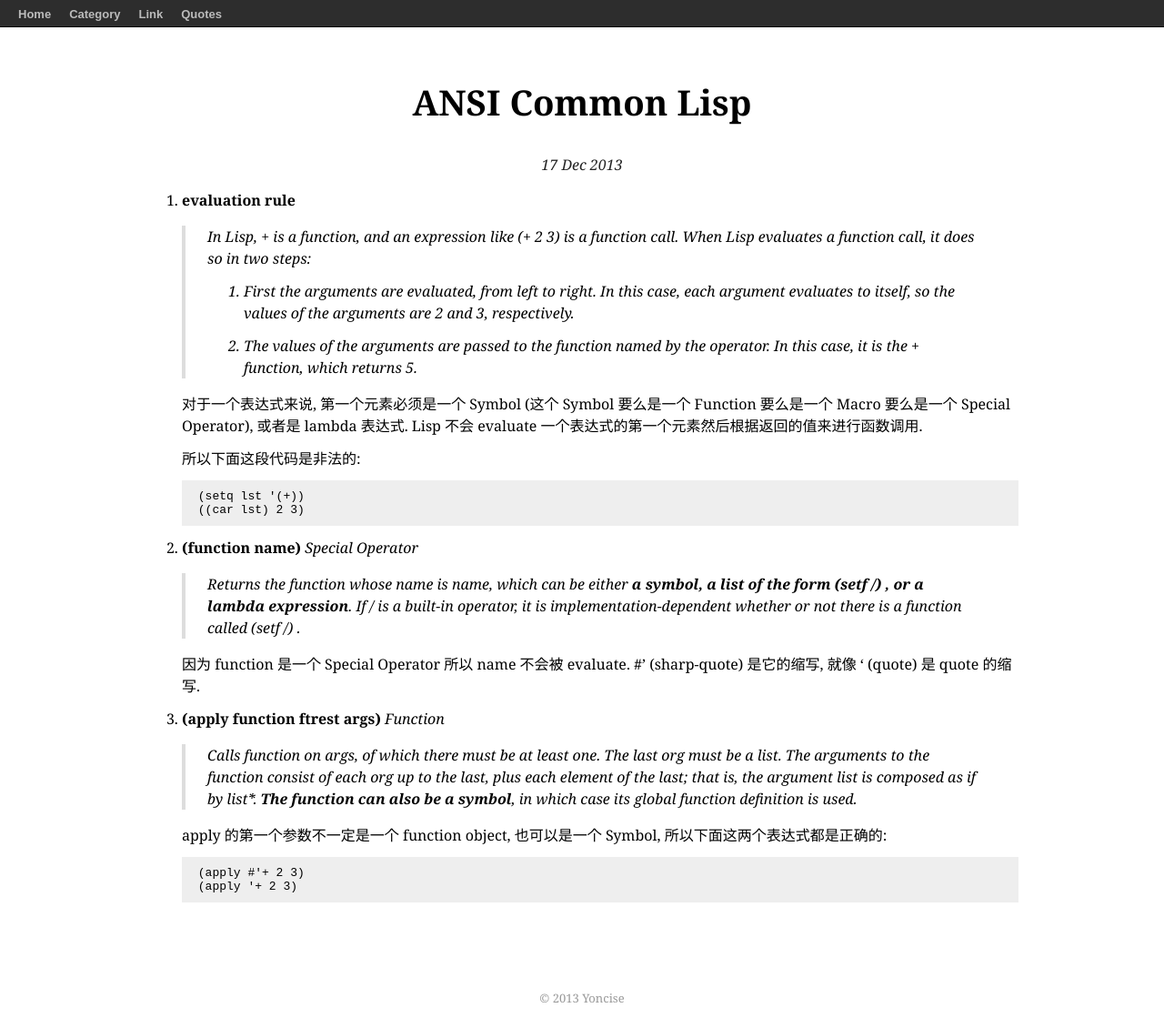
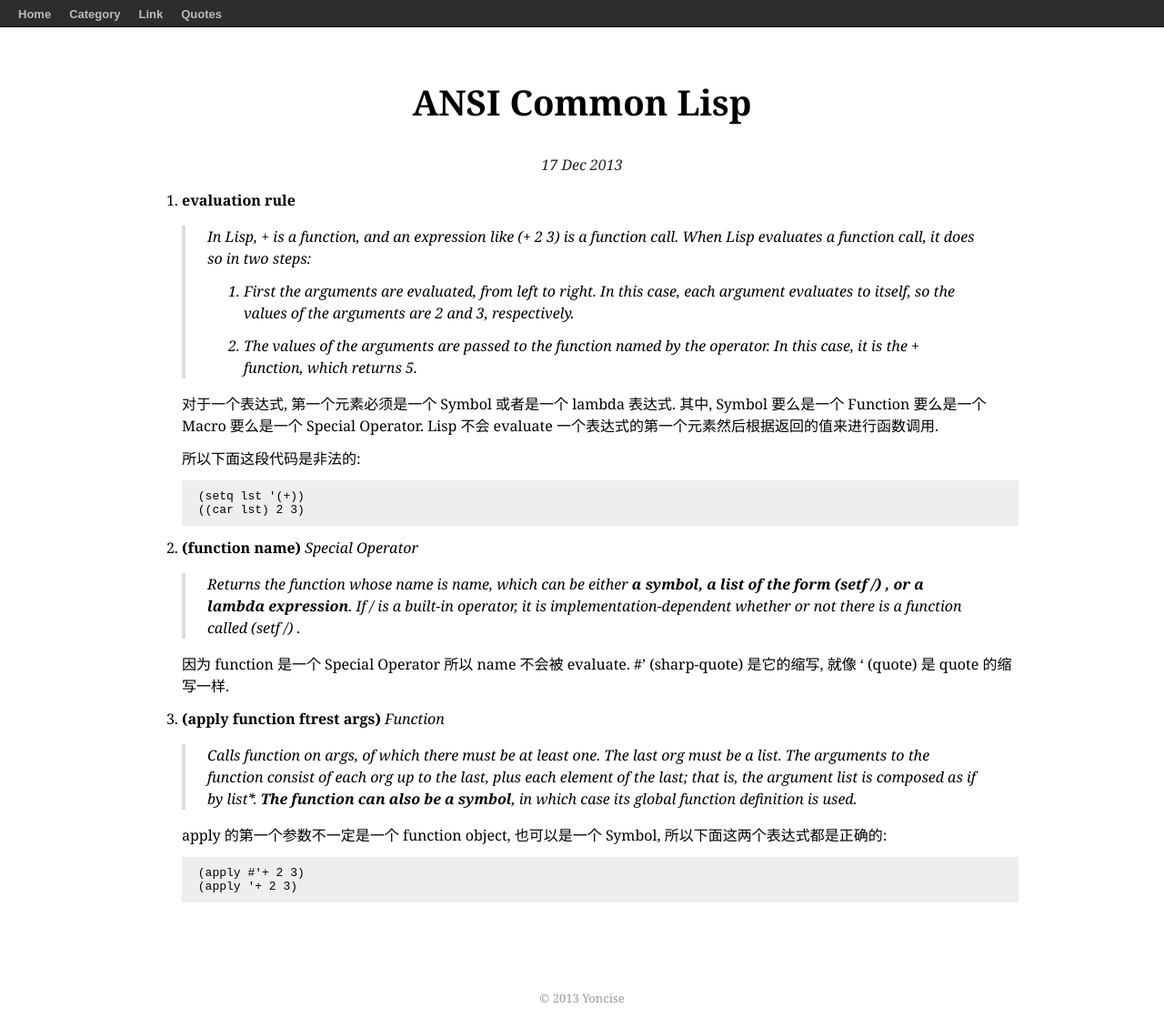
Before and after one commit to yoncise/yoncise.github.io, a Jekyll site: the page built from _posts/2013-12-17-ANSI-Common-Lisp.md, in a window 1280 px wide. Shown: the whole page at 91% size. Built offline with Jekyll 4.4.1, drawn with Linux system fonts in a browser that asks for light colours; Markdown is read by kramdown in place of the engine named in the settings; comment, search, counter and statistics services are not loaded.

Commit message:
note update

```diff
--- a/_posts/2013-12-17-ANSI-Common-Lisp.md
+++ b/_posts/2013-12-17-ANSI-Common-Lisp.md
@@ -15,7 +15,8 @@ category: Note
     > 2. The values of the arguments are passed to the function named by the
     > operator. In this case, it is the + function, which returns 5.
 
-    对于一个表达式来说, 第一个元素必须是一个 Symbol (这个 Symbol 要么是一个 Function 要么是一个 Macro 要么是一个 Special Operator), 或者是 lambda 表达式.
+    对于一个表达式, 第一个元素必须是一个 Symbol 或者是一个 lambda 表达式.
+    其中, Symbol 要么是一个 Function 要么是一个 Macro 要么是一个 Special Operator.
     Lisp 不会 evaluate 一个表达式的第一个元素然后根据返回的值来进行函数调用.
 
     所以下面这段代码是非法的:
@@ -30,7 +31,7 @@ category: Note
     > implementation-dependent whether or not there is a function called (setf /) .
 
     因为 function 是一个 Special Operator 所以 name 不会被 evaluate.
-    #' (sharp-quote) 是它的缩写, 就像 ' (quote) 是 quote 的缩写.
+    #' (sharp-quote) 是它的缩写, 就像 ' (quote) 是 quote 的缩写一样.
 
 3. **(apply function ftrest args)** _Function_
 
```
